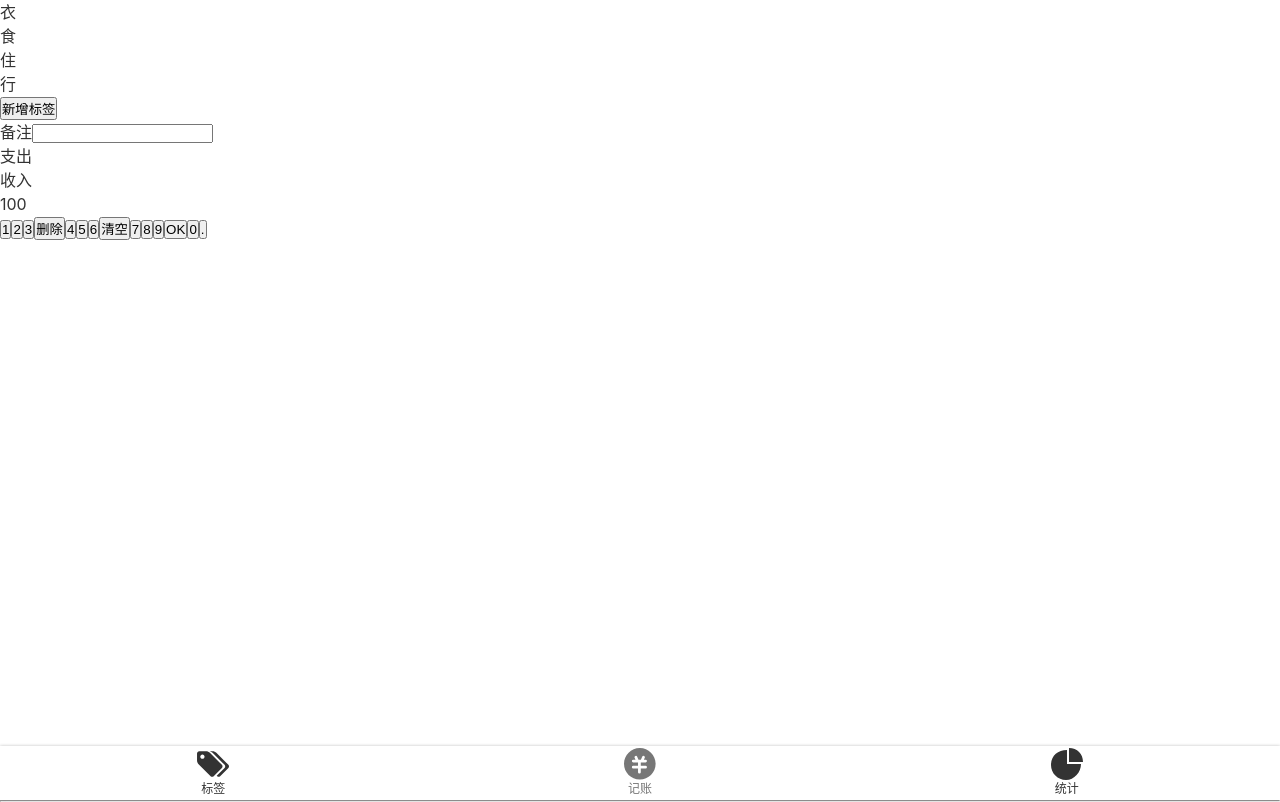
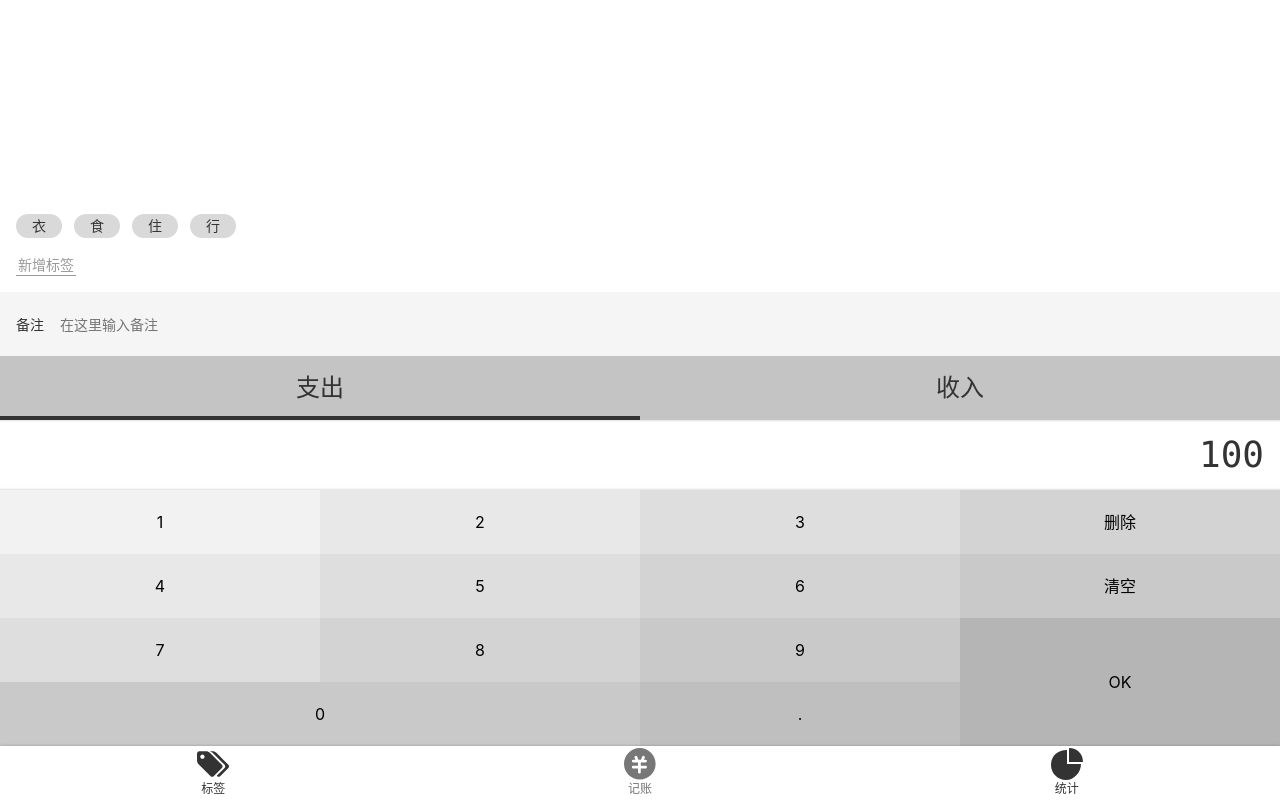
Before and after one commit to Hyuain/plant-money, a Vue app: page /#/home in a window 1280 px wide. Built offline with nearby package versions, Linux system fonts and the light colour scheme.

Commit message:
添加了 Home 的样式，使用了 scss 的 placeholder

```diff
--- a/public/index.html
+++ b/public/index.html
@@ -3,7 +3,7 @@
   <head>
     <meta charset="utf-8">
     <meta http-equiv="X-UA-Compatible" content="IE=edge">
-    <meta name="viewport" content="width=device-width,initial-scale=1.0">
+    <meta name="viewport" content="width=device-width,initial-scale=1,minimum-scale=1,maximum-scale=1,user-scalable=no,viewport-fit=cover">
     <link rel="icon" href="<%= BASE_URL %>favicon.ico">
     <title>plant-money</title>
   </head>
--- a/src/App.vue
+++ b/src/App.vue
@@ -10,13 +10,14 @@
 <style lang="scss">
   @import "src/assets/style/reset.scss";
   @import "src/assets/style/helper.scss";
-  body {
-  }
   #app {
     line-height: 1.5;
     font-family: $font-hei;
+    font-size: 16px;
     -webkit-font-smoothing: antialiased;
     -moz-osx-font-smoothing: grayscale;
     color: #333;
+    height: 100vh;
+    overflow: hidden;
   }
 </style>
--- a/src/assets/style/helper.scss
+++ b/src/assets/style/helper.scss
@@ -3,3 +3,21 @@ $font-song: Georgia, "Nimbus Roman No9 L", "Songti SC", "Noto Serif CJK SC", "So
 $font-kai: Baskerville, Georgia, "Liberation Serif", "Kaiti SC", STKaiti, "AR PL UKai CN", "AR PL UKai HK", "AR PL UKai TW", "AR PL UKai TW MBE", "AR PL KaitiM GB", KaiTi, KaiTi_GB2312, DFKai-SB, "TW\-Kai", serif;
 
 $color-highlight: #777;
+$color-shadow: rgba(0,0,0,.25);
+
+%clear-fix{
+  &::after{
+    content: '';
+    display: block;
+    clear: both;
+  }
+}
+
+%outer-shadow{
+  box-shadow: 0 0 3px $color-shadow;
+}
+
+%inner-shadow{
+  box-shadow: inset 0 -3px 3px -3px $color-shadow,
+              inset 0 3px 3px -3px $color-shadow;
+}
--- a/src/assets/style/reset.scss
+++ b/src/assets/style/reset.scss
@@ -7,3 +7,12 @@ a {
   text-decoration: none;
   color: inherit;
 }
+ul, ol {
+  list-style: none;
+}
+button, input {
+  font: inherit;
+}
+:focus {
+  outline: none;
+}
--- a/src/components/Layout.vue
+++ b/src/components/Layout.vue
@@ -1,6 +1,6 @@
 <template>
   <div class="layout">
-    <div class="main">
+    <div class="main" :class="classPrefix && `${classPrefix}-main`">
       <slot></slot>
     </div>
     <Nav/>
@@ -9,7 +9,8 @@
 
 <script lang="ts">
   export default {
-    name: 'Layout'
+    name: 'Layout',
+    props: ['classPrefix']
   };
 </script>
 
--- a/src/components/Nav.vue
+++ b/src/components/Nav.vue
@@ -24,10 +24,9 @@
 
 <style lang="scss" scoped>
   @import "../assets/style/helper.scss";
-
   nav {
+    @extend %outer-shadow;
     display: flex;
-    box-shadow: 0 0 3px rgba(0,0,0,.25);
     font-size: 12px;
     > .item {
       padding: 2px 0;
--- a/src/views/Home.vue
+++ b/src/views/Home.vue
@@ -1,29 +1,5 @@
 <template>
-  <Layout>
-    <div>
-      <div class="tags">
-        <ul class="current">
-          <li>衣</li>
-          <li>食</li>
-          <li>住</li>
-          <li>行</li>
-        </ul>
-        <div class="new">
-          <button>新增标签</button>
-        </div>
-      </div>
-      <div>
-        <label class="note">
-          <span class="name">备注</span>
-          <input type="text">
-        </label>
-      </div>
-      <div>
-        <ul class="types">
-          <li class="selected">支出</li>
-          <li>收入</li>
-        </ul>
-      </div>
+  <Layout class-prefix="home">
     <div class="number-pad">
       <div class="display">100</div>
       <div class="buttons">
@@ -38,11 +14,29 @@
         <button>7</button>
         <button>8</button>
         <button>9</button>
-          <button>OK</button>
-          <button>0</button>
+        <button class="ok">OK</button>
+        <button class="zero">0</button>
         <button>.</button>
       </div>
     </div>
+    <ul class="types">
+      <li class="selected">支出</li>
+      <li>收入</li>
+    </ul>
+    <label class="note">
+      <span class="name">备注</span>
+      <input type="text" placeholder="在这里输入备注">
+    </label>
+    <div class="tags">
+      <div class="new">
+        <button>新增标签</button>
+      </div>
+      <ul class="current">
+        <li>衣</li>
+        <li>食</li>
+        <li>住</li>
+        <li>行</li>
+      </ul>
     </div>
   </Layout>
 </template>
@@ -53,6 +47,121 @@
   };
 </script>
 
+<style lang="scss">
+  .home-main {
+    display: flex;
+    flex-direction: column-reverse;
+  }
+</style>
+
 <style lang="scss" scoped>
-
+  @import "../assets/style/helper.scss";
+  .tags {
+    flex-grow: 1;
+    font-size: 14px;
+    padding: 16px;
+    display: flex;
+    flex-direction: column-reverse;
+    .current {
+      display: flex;
+      flex-wrap: wrap;
+      li {
+        background-color: #d9d9d9;
+        height: 24px;
+        line-height: 24px;
+        padding: 0 16px;
+        border-radius: 12px;
+        margin-right: 12px;
+        margin-top: 4px;
+      }
+    }
+    .new {
+      padding-top: 16px;
+      button {
+        background: transparent;
+        border: none;
+        color: #999;
+        border-bottom: 1px solid;
+        padding: 0 2px;
+      }
+    }
+  }
+  .note {
+    background: #f5f5f5;
+    font-size: 14px;
+    padding-left: 16px;
+    display: flex;
+    align-items: center;
+    .name {
+      padding-right: 16px;
+    }
+    input {
+      height: 64px;
+      flex-grow: 1;
+      background: transparent;
+      border: none;
+      padding-right: 16px;
+    }
+  }
+  .types {
+    background: #c4c4c4;
+    display: flex;
+    text-align: center;
+    font-size: 24px;
+    li {
+      width: 50%;
+      line-height: 64px;
+      height: 64px;
+      &.selected {
+        border-bottom: 4px solid;
+      }
+    }
+  }
+  .number-pad {
+    .display {
+      @extend %inner-shadow;
+      font-size: 36px;
+      font-family: Consolas, monospace;
+      padding: 8px 16px;
+      text-align: right;
+    }
+    .buttons {
+      @extend %clear-fix;
+      button {
+        width: 25%;
+        height: 64px;
+        background: transparent;
+        border: none;
+        &.ok {
+          height: 128px;
+          float: right;
+        }
+        &.zero {
+          width: 50%;
+        }
+        $bg: #f2f2f2;
+        &:nth-child(1) {
+          background: $bg;
+        }
+        &:nth-child(2), &:nth-child(5) {
+          background: darken($bg, 4%);
+        }
+        &:nth-child(3), &:nth-child(6), &:nth-child(9) {
+          background: darken($bg, 4*2%);
+        }
+        &:nth-child(4), &:nth-child(7), &:nth-child(10) {
+          background: darken($bg, 4*3%);
+        }
+        &:nth-child(8), &:nth-child(11), &:nth-child(13) {
+          background: darken($bg, 4*4%);
+        }
+        &:nth-child(14) {
+          background: darken($bg, 4*5%);
+        }
+        &:nth-child(12) {
+          background: darken($bg, 4*6%);
+        }
+      }
+    }
+  }
 </style>
```
Lines whose indentation alone changed are shown as unchanged.
